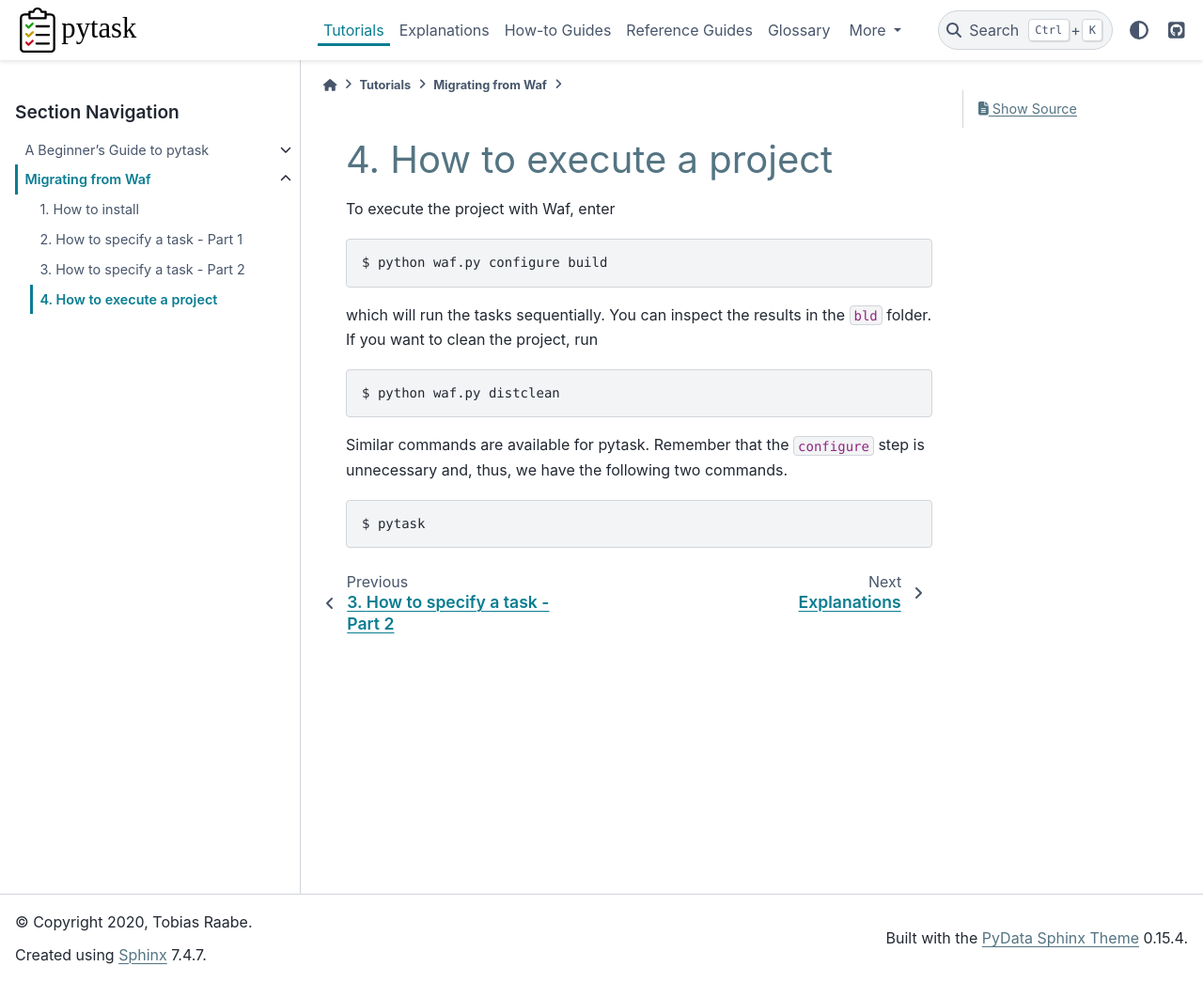
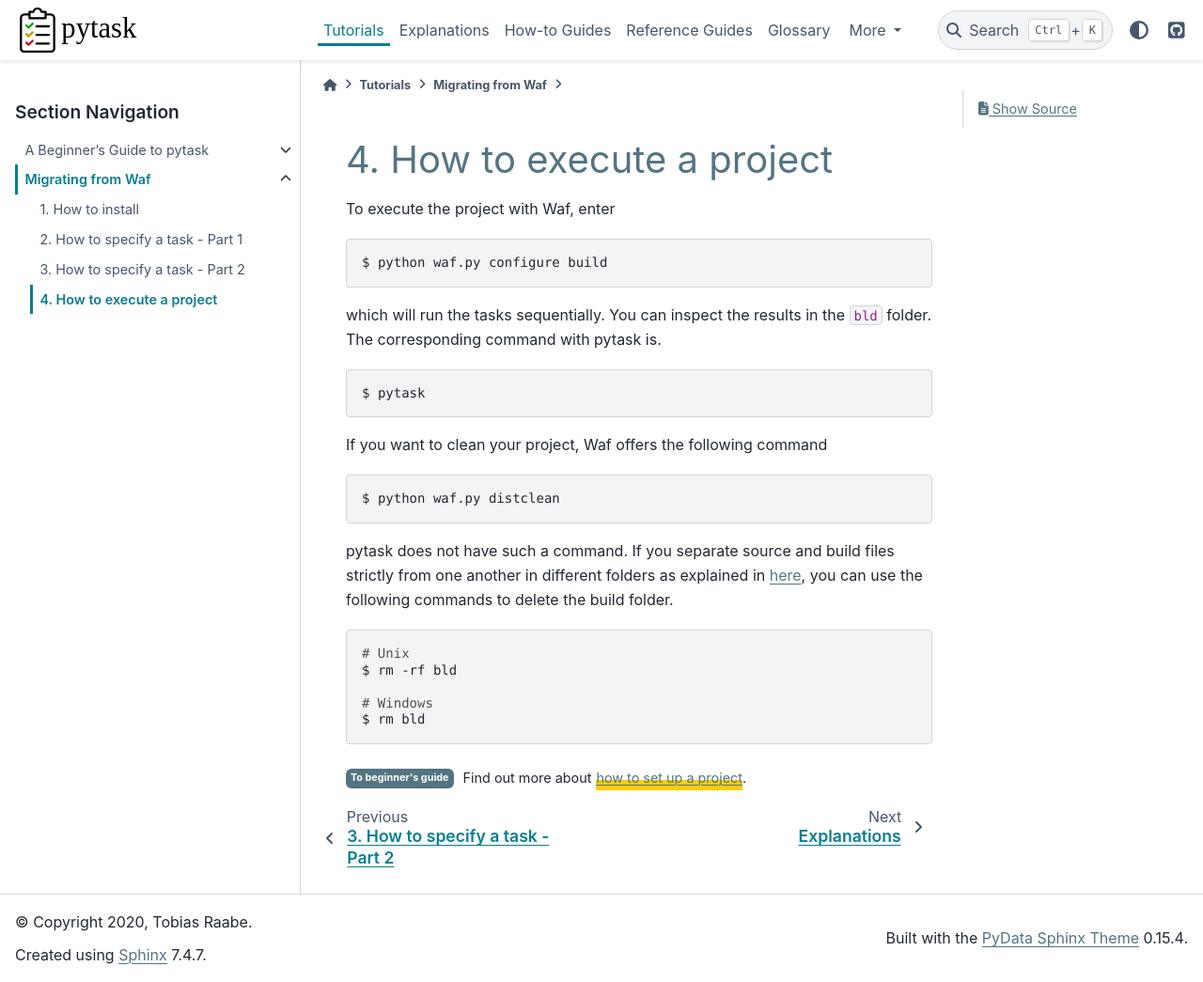
Before and after one commit to pytask-dev/pytask, a Sphinx documentation site: the page built from docs/tutorials/waf/how_to_execute_a_project.rst, in a window 1280 px wide and 1045 px high. Shown: the whole window at 94% size. Built offline with Sphinx 7.4.7 and the PyData theme 0.15.4, drawn with Linux system fonts in a browser that asks for light colours.

Commit message:
More changes to docs.

```diff
--- a/docs/tutorials/beginners_guide/how_to_define_dependencies_products.rst
+++ b/docs/tutorials/beginners_guide/how_to_define_dependencies_products.rst
@@ -36,5 +36,6 @@
    It is also interpreted relatively to the file where the task is defined.
 
 3. The second dependency is an absolute path and is not interpreted or altered in any
-   way. This pattern might be more common in bigger projects where PARENT_DIRECTORY can
-   be an imported variable which points to the source or build directory of a project.
+   way. This pattern might be more common in bigger projects where ``PARENT_DIRECTORY``
+   can be an imported variable which points to the source or build directory of a
+   project.
--- a/docs/tutorials/beginners_guide/how_to_set_up_a_project.rst
+++ b/docs/tutorials/beginners_guide/how_to_set_up_a_project.rst
@@ -1,3 +1,5 @@
+.. _how_to_set_up_a_project:
+
 How to set up a project
 =======================
 
--- a/docs/tutorials/waf/how_to_execute_a_project.rst
+++ b/docs/tutorials/waf/how_to_execute_a_project.rst
@@ -8,15 +8,37 @@
     $ python waf.py configure build
 
 which will run the tasks sequentially. You can inspect the results in the ``bld``
-folder. If you want to clean the project, run
+folder. The corresponding command with pytask is.
+
+.. code-block:: bash
+
+    $ pytask
+
+If you want to clean your project, Waf offers the following command
 
 .. code-block:: bash
 
     $ python waf.py distclean
 
-Similar commands are available for pytask. Remember that the ``configure`` step is
-unnecessary and, thus, we have the following two commands.
+pytask does not have such a command. If you separate source and build files strictly
+from one another in different folders as explained in :ref:`here
+<how_to_set_up_a_project>`, you can use the following commands to delete the build
+folder.
 
 .. code-block:: bash
 
-    $ pytask
+    # Unix
+    $ rm -rf bld
+
+    # Windows
+    $ rm bld
+
+
+.. raw:: html
+
+    <div class="d-flex flex-row gs-torefguide">
+        <span class="badge badge-info">To beginner's guide</span>
+
+        Find out more about <a href="../beginners_guide/how_to_set_up_a_project.html">
+        how to set up a project</a>.
+    </div>
```
Also changed, not shown: docs/tutorials/beginners_guide/how_to_parametrize_a_task.rst (+6 -5 lines), docs/tutorials/waf/how_to_install.rst (+6 -9 lines).
